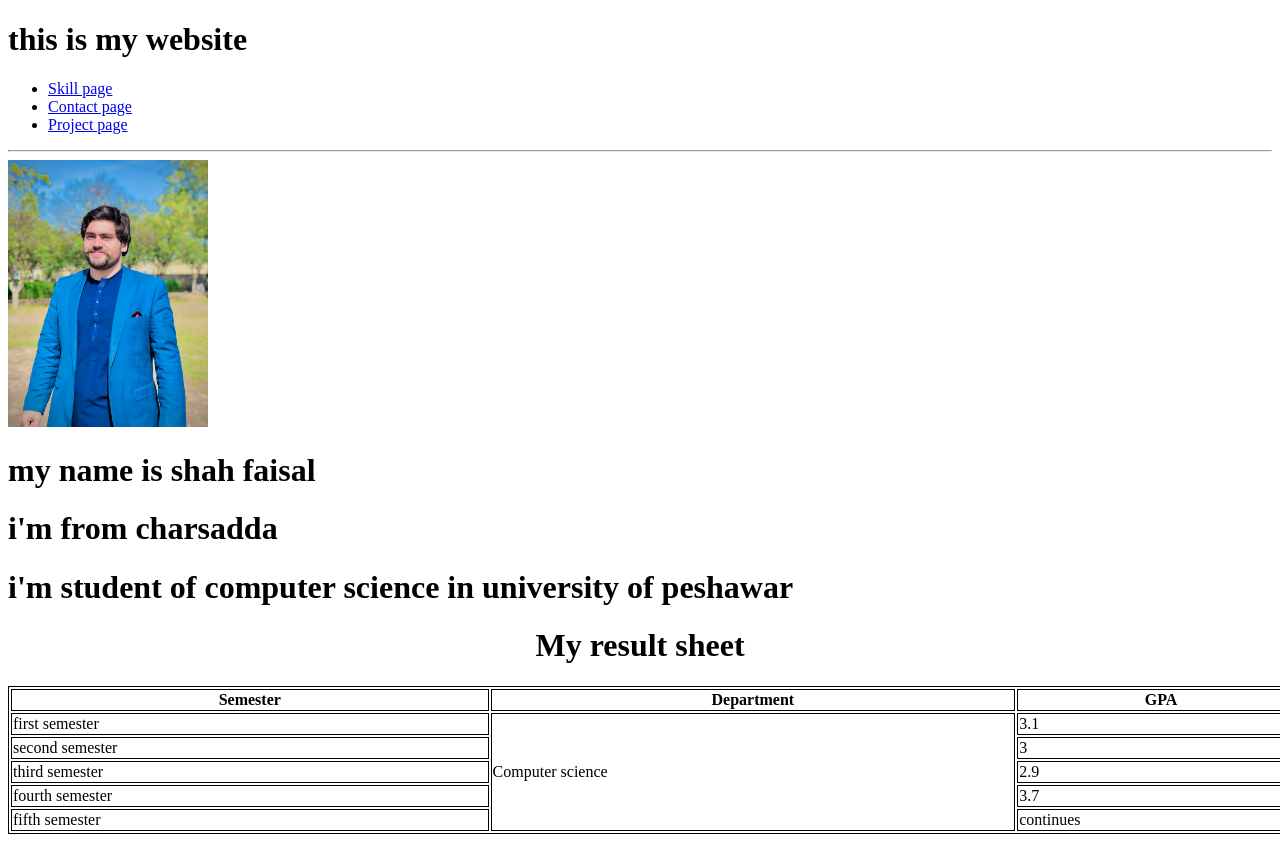
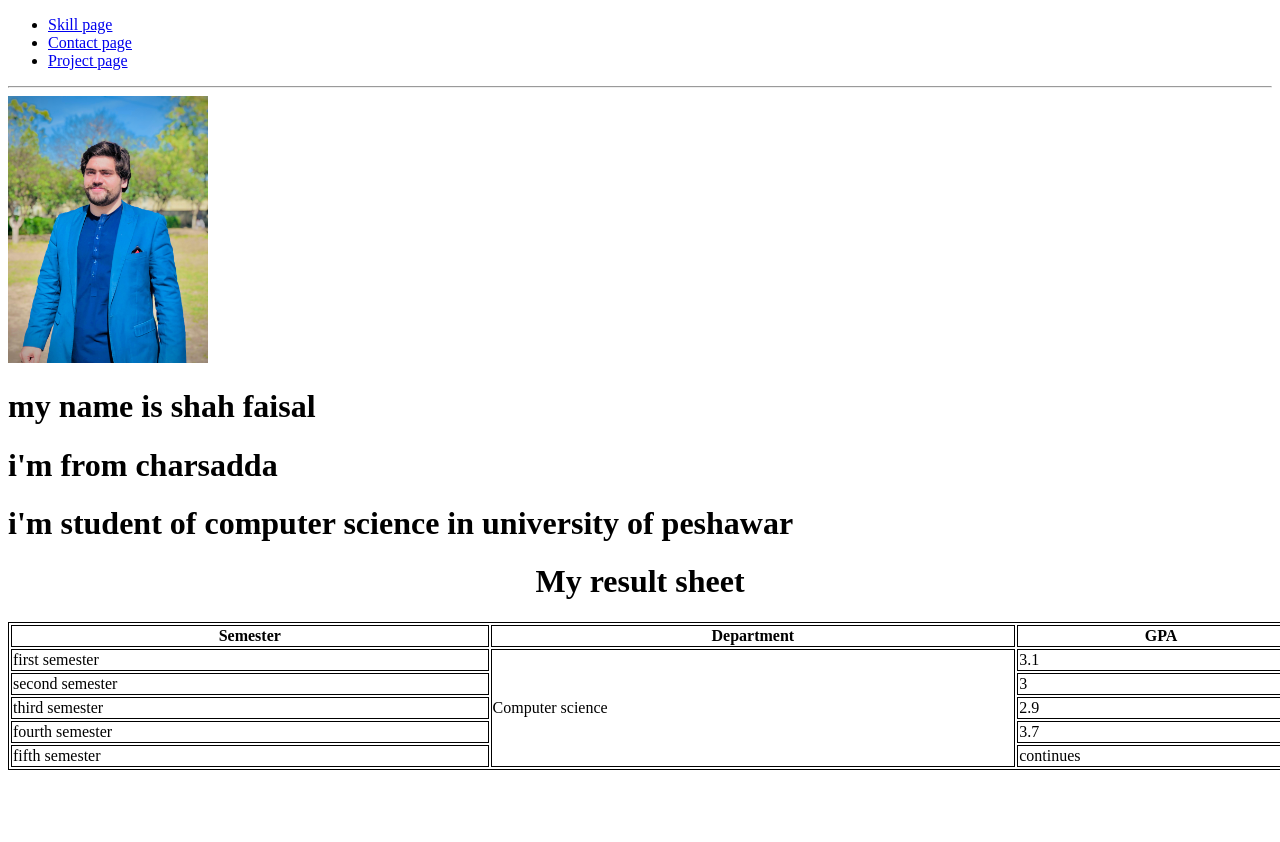
Before and after one commit to shahfaisal112233/new-portfolio-website, a plain HTML site: page index.html in a window 1280 px wide. Shown: the top 842 px of the page. After the commit the page ends 800 px from the top, so only its background shows below. Drawn offline with Linux system fonts and the light colour scheme.

```diff
--- a/index.html
+++ b/index.html
@@ -11,7 +11,7 @@
     }
 </style>
 <body>
-    <h1>this is my website</h1>
+
     <ul>
         <li><a href="./skill/skill.html">Skill page</a></li>
         <li><a href="./contact/contact.html">Contact page</a></li>
```
